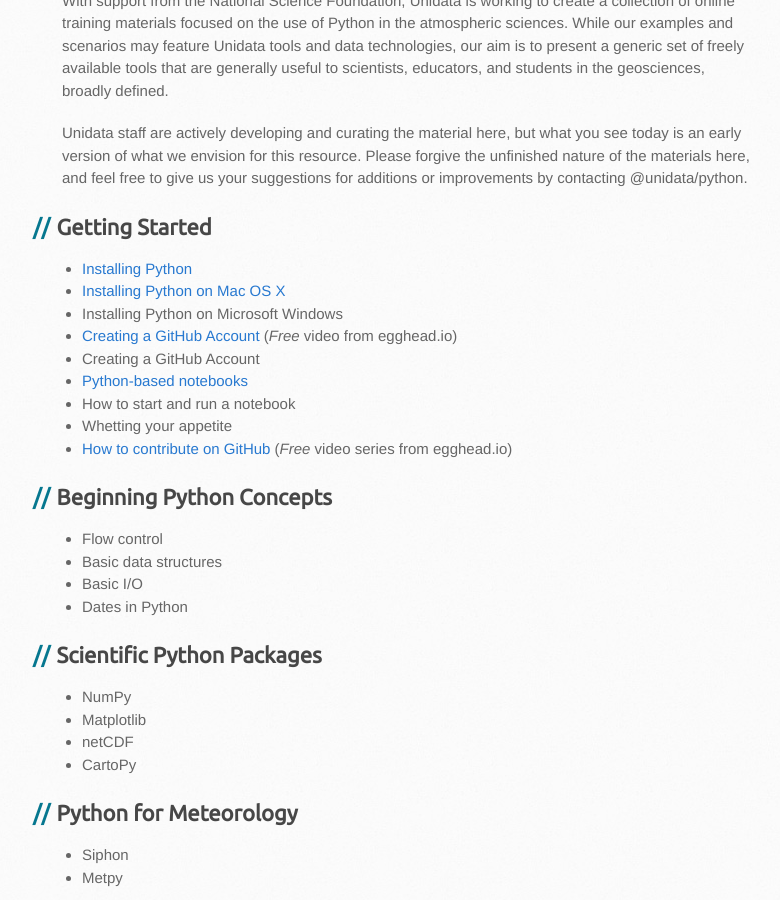
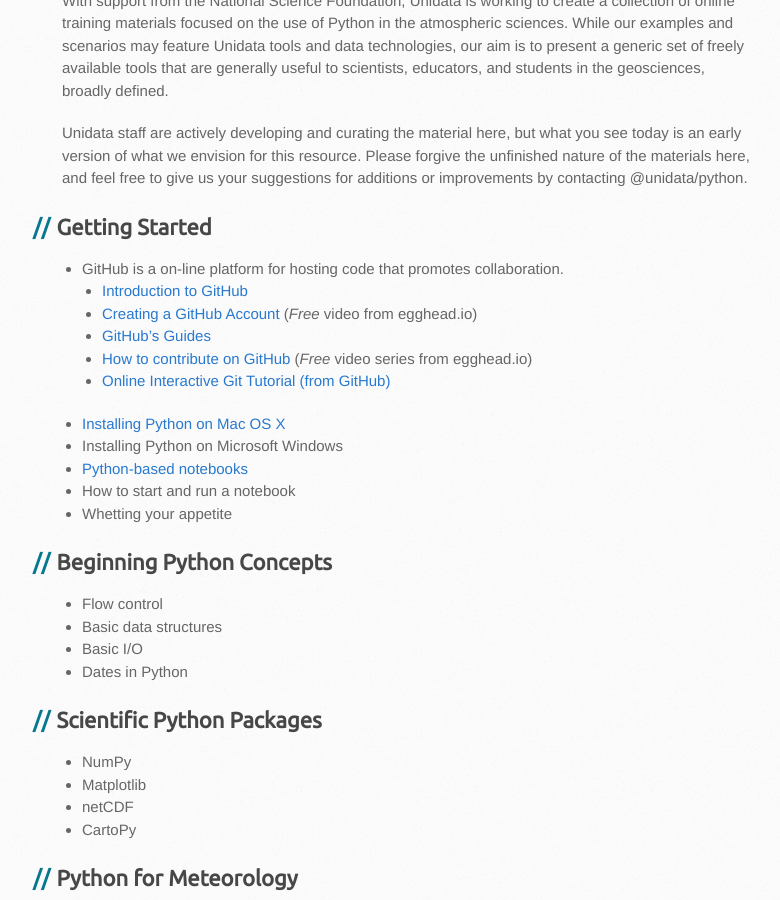
Before and after one commit to Unidata/online-python-training, a Jekyll site: the page built from index.md, in a window 1280 px wide and 900 px high, scrolled down 411 px. Shown: the whole window, without its empty margins (108-888 px from the left). Built offline with Jekyll 4.4.1, drawn with Linux system fonts in a browser that asks for light colours; some web fonts are replaced.

Commit message:
Add a bunch of github/git resources (Fixes #17)

```diff
--- a/index.md
+++ b/index.md
@@ -18,17 +18,19 @@
 for additions or improvements by contacting @unidata/python.
 
 ## Getting Started
-- [Installing Python](installing.html)
+- GitHub is a on-line platform for hosting code that promotes collaboration.
+  - [Introduction to GitHub](https://guides.github.com/activities/hello-world/)
+  - [Creating a GitHub Account](https://egghead.io/lessons/javascript-introduction-to-github?series=how-to-contribute-to-an-open-source-project-on-github)
+    (*Free* video from egghead.io)
+  - [GitHub's Guides](https://guides.github.com/)
+  - [How to contribute on GitHub](https://egghead.io/series/how-to-contribute-to-an-open-source-project-on-github)
+    (*Free* video series from egghead.io)
+  - [Online Interactive Git Tutorial (from GitHub)](https://try.github.io/)
 - [Installing Python on Mac OS X](conda-osx.html)
 - Installing Python on Microsoft Windows
-- [Creating a GitHub Account](https://egghead.io/lessons/javascript-introduction-to-github?series=how-to-contribute-to-an-open-source-project-on-github)
-(*Free* video from egghead.io)
-- Creating a GitHub Account
 - [Python-based notebooks](introduction.html)
 - How to start and run a notebook
 - Whetting your appetite
-- [How to contribute on GitHub](https://egghead.io/series/how-to-contribute-to-an-open-source-project-on-github)
-(*Free* video series from egghead.io)
 
 ## Beginning Python Concepts
 - Flow control
```
